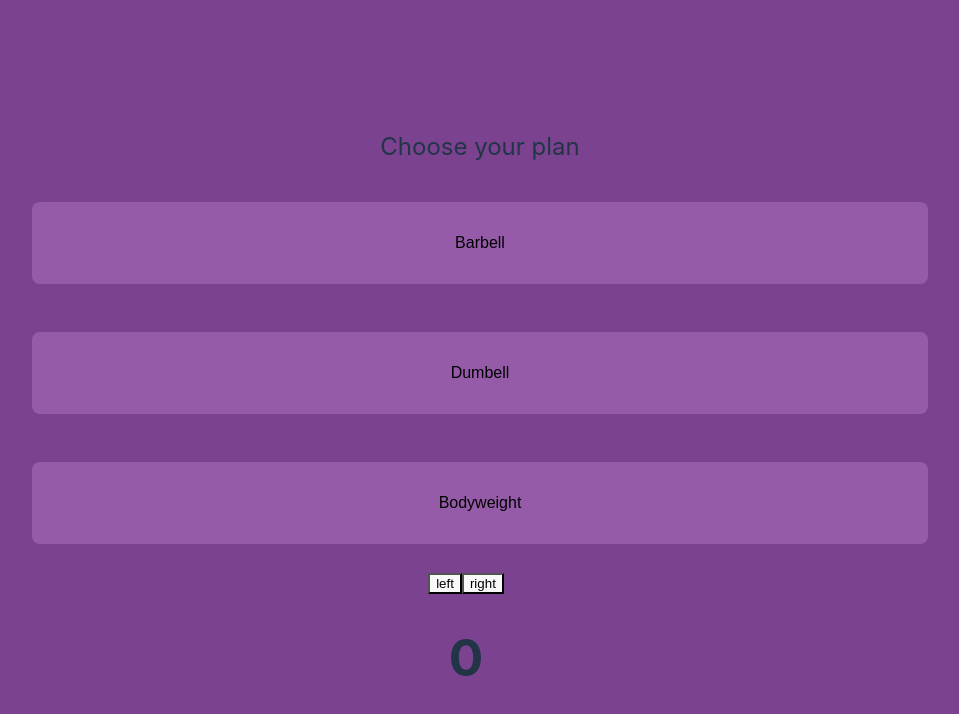
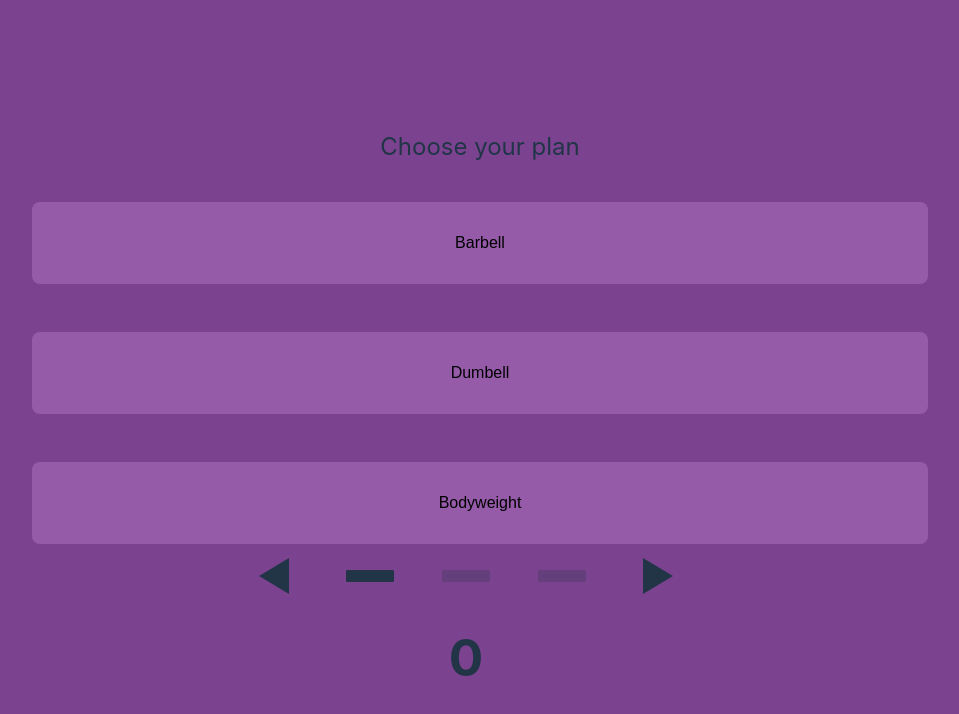
Before and after one commit to AroonSalotra/push-it, a React (Vite) app: page / in a window 1280 px wide. Shown: the top 714 px of the page, without its empty margins (174-1133 px from the left). Built offline with nearby package versions, Linux system fonts and the light colour scheme.

Commit message:
change buttons and icons in RegisterForm

```diff
--- a/components/RegisterForm.jsx
+++ b/components/RegisterForm.jsx
@@ -1,6 +1,7 @@
 import RegisterSlide01 from "./RegisterSlide01";
 import RegisterSlide02 from "./RegisterSlide02";
 import { useState, useEffect } from "react";
+import { ImPlay3, ImMinus } from "react-icons/im";
 
 const RegisterForm = () => {
   const [index, setIndex] = useState(0);
@@ -10,10 +11,10 @@ const RegisterForm = () => {
 
     if (action === "sub") {
       limit = 200;
-      index + 100 <= limit ? setIndex(index + 100) : null
+      index + 100 <= limit ? setIndex(index + 100) : null;
     } else if (action === "add") {
       limit = 0;
-      index - 100 >= limit ? setIndex(index - 100) : null
+      index - 100 >= limit ? setIndex(index - 100) : null;
     }
 
     console.log(limit);
@@ -37,14 +38,35 @@ const RegisterForm = () => {
         </div>
       </form>
 
-      <button onClick={() => handleClick("add")} type="submit">
-        left
-      </button>
+      <div className="btn-wrapper">
+        <button
+          onClick={() => handleClick("add")}
+          type="submit"
+          className="icon"
+        >
+          <ImPlay3 style={{ transform: "rotate(180deg)" }} />
+        </button>
 
-      <button onClick={() => handleClick("sub")} type="submit">
-        right
-      </button>
+        <i className="icon" style={{ opacity: index === 0 ? "1" : "0.25" }}>
+          <ImMinus />
+        </i>
 
+        <i className="icon" style={{ opacity: index === 100 ? "1" : "0.25" }}>
+          <ImMinus />
+        </i>
+
+        <i className="icon" style={{ opacity: index === 200 ? "1" : "0.25" }}>
+          <ImMinus />
+        </i>
+
+        <button
+          onClick={() => handleClick("sub")}
+          type="submit"
+          className="icon"
+        >
+          <ImPlay3 />
+        </button>
+      </div>
       <h1>{index}</h1>
     </>
   );
--- a/src/App.css
+++ b/src/App.css
@@ -65,6 +65,18 @@
   border: none;
 }
 
+.btn-wrapper {
+  display: flex;
+  justify-content: center;
+  gap: 5rem;
+}
+
+
+.icon {
+  all: unset;
+  transform: scale(3);
+}
+
 
 @media (min-width: 600px) {
   .btn-a {
```
